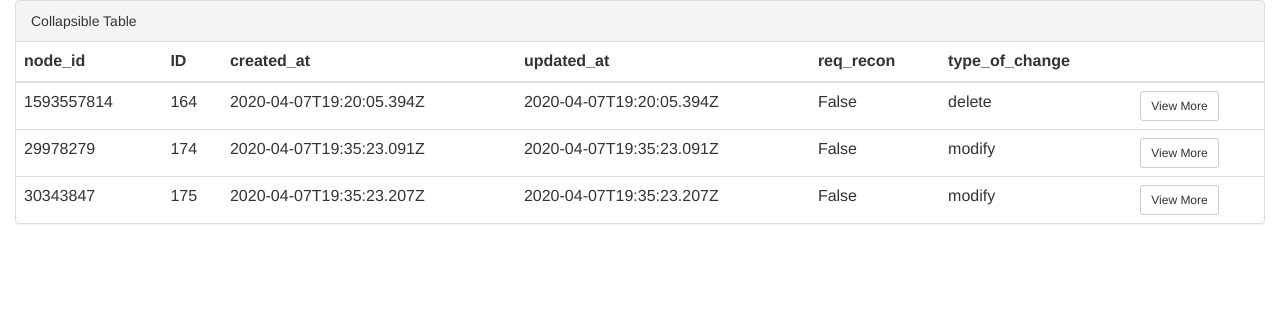
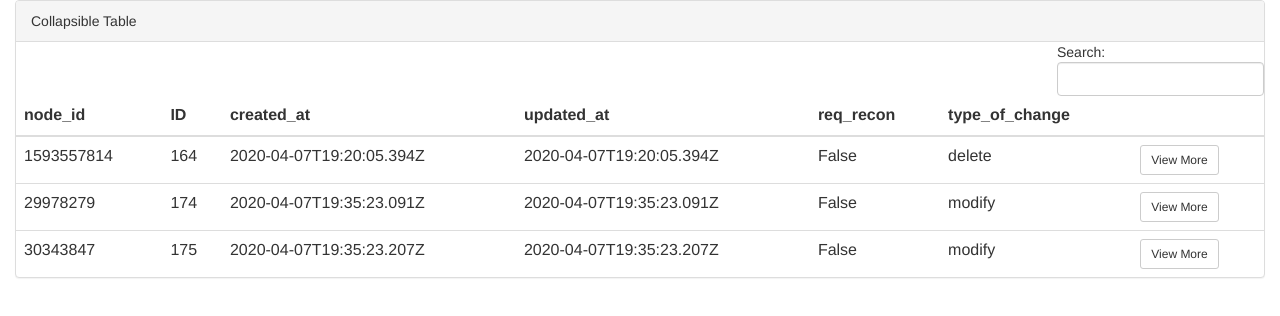
Before and after one commit to devildevelopera/html_collapsed_table, a plain HTML site: page index.html in a window 1280 px wide. Drawn offline with nearby package versions, Linux system fonts and the light colour scheme.

Commit message:
second commit

```diff
--- a/index.html
+++ b/index.html
@@ -8,6 +8,9 @@
       <div class="col-sm-12">
         <div class="panel panel-default">
           <div class="panel-heading">Collapsible Table</div>
+          <div style="float: right;">
+            Search: <input  class="form-control" type="text" name="search" id="search" onchange="search(this.value)"></input>
+          </div>
           <table class="table table-responsive table-hover">
             <thead>
               <tr>
@@ -29,7 +32,13 @@
 <script>
 
     $( document ).ready(function() {
-        $.getJSON("./data.js", function(result){
+        search("");
+    });
+
+    function search(search_val) {
+        $("#maintbody").empty();
+        $.getJSON("./data.js", function(result1){
+            result = result1.filter(item => JSON.stringify(item).includes(search_val));
             result.map((d,i) => {
                 $("#maintbody").append('<tr data-toggle="collapse" id="table'+i+'" data-target=".table'+i+'">'
                                 + '<td>'+d.node_id+'</td>'
@@ -68,7 +77,7 @@
                             + '</tr>');
             });
         });
-    });
+    }
 </script>
 </body>
 </html>
```
